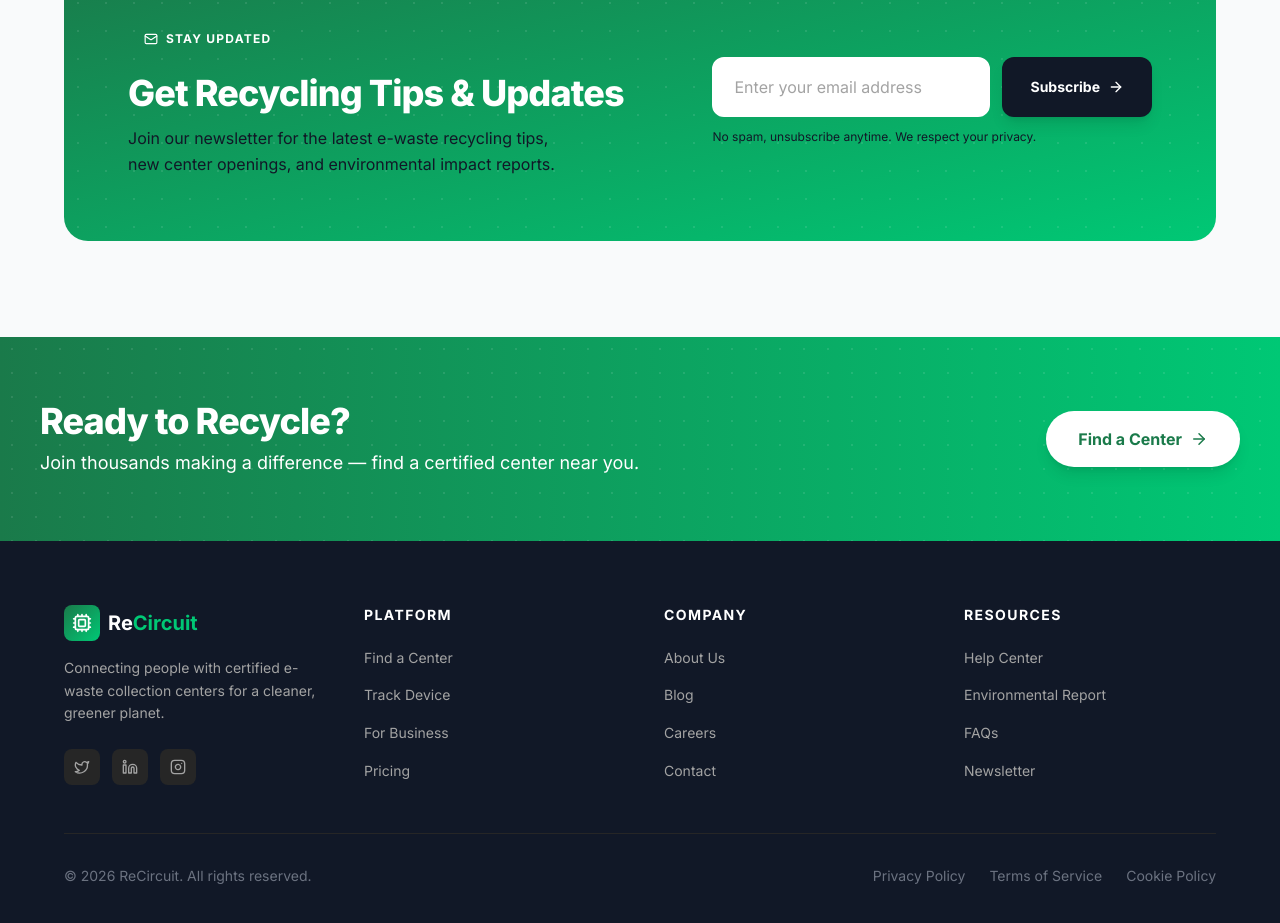
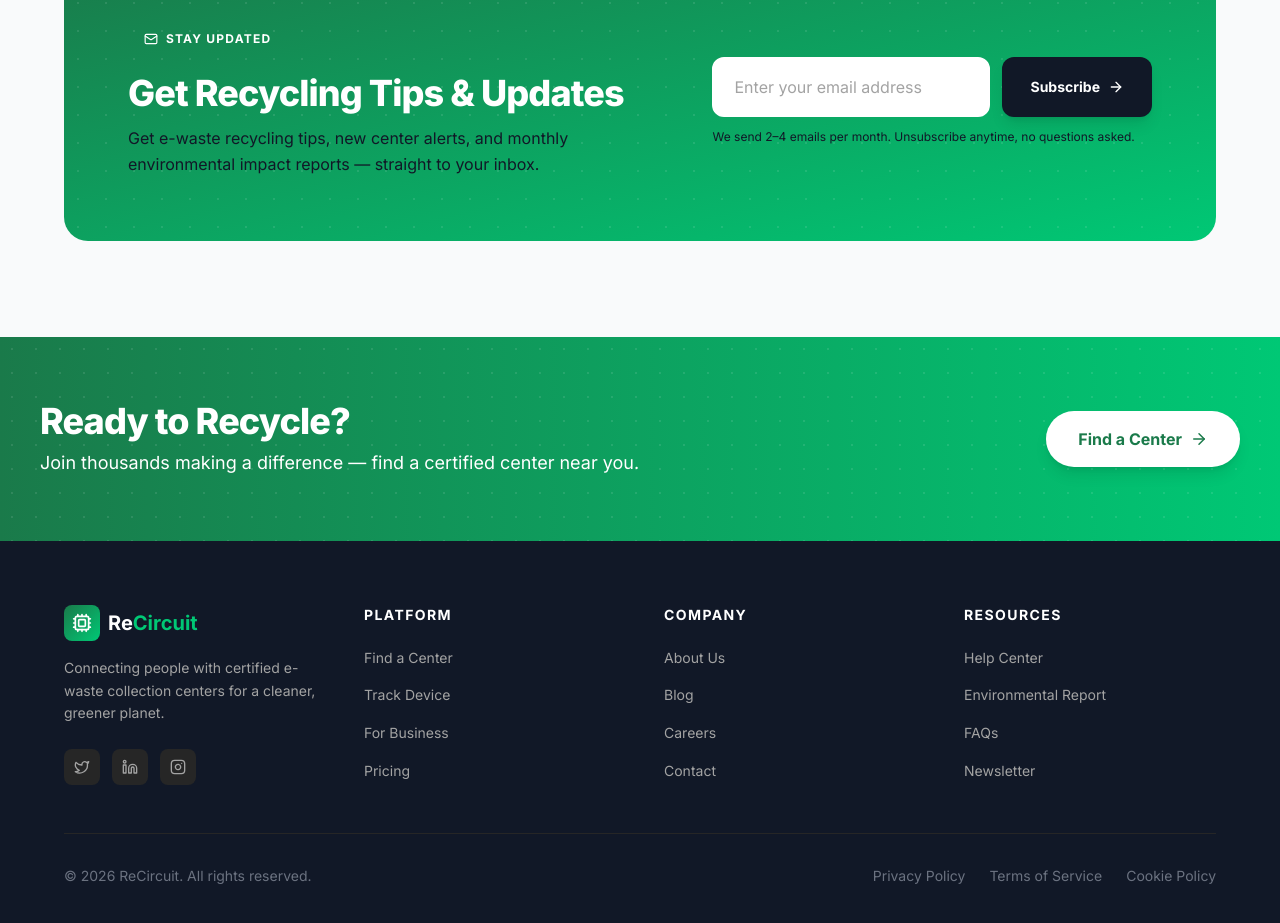
Before and after one commit to nirjalguragainofficial-hash/ReCircuit-Frontend, a React (Vite) app: page / in a window 1280 px wide. Shown: the part 8698-9621 px from the top of the page. Built offline with nearby package versions, Linux system fonts and the light colour scheme.

Commit message:
copy: refine newsletter description and privacy disclaimer text

```diff
--- a/src/components/Newsletter.jsx
+++ b/src/components/Newsletter.jsx
@@ -80,7 +80,7 @@ export function Newsletter() {
                 Get Recycling Tips & Updates
               </h2>
               <p className="text-white/80 text-base leading-relaxed max-w-md">
-                Join our newsletter for the latest e-waste recycling tips, new center openings, and environmental impact reports.
+                Get e-waste recycling tips, new center alerts, and monthly environmental impact reports — straight to your inbox.
               </p>
             </div>
 
@@ -135,7 +135,7 @@ export function Newsletter() {
                 </div>
               )}
               <p className="text-white/60 text-xs mt-3 text-center md:text-left">
-                No spam, unsubscribe anytime. We respect your privacy.
+                We send 2–4 emails per month. Unsubscribe anytime, no questions asked.
               </p>
             </div>
           </div>
```
